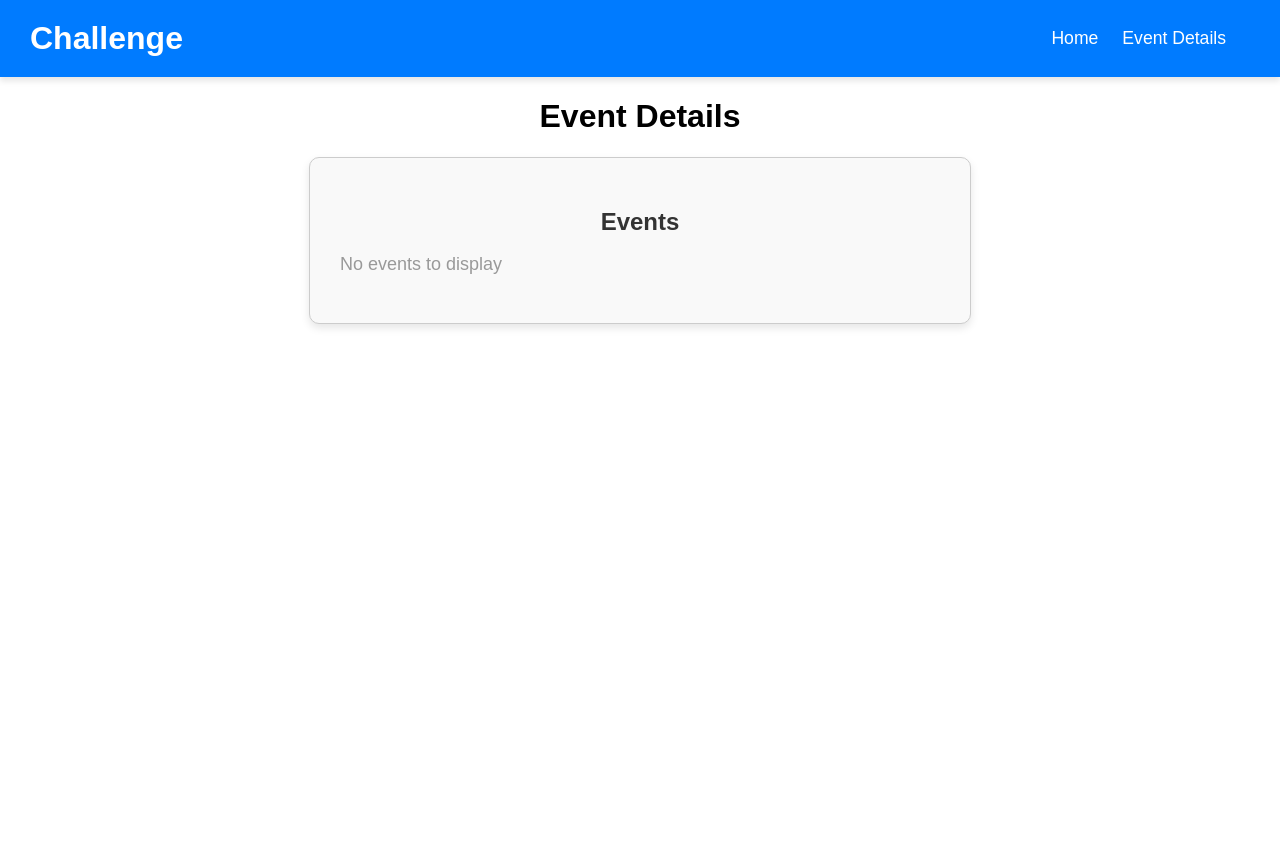
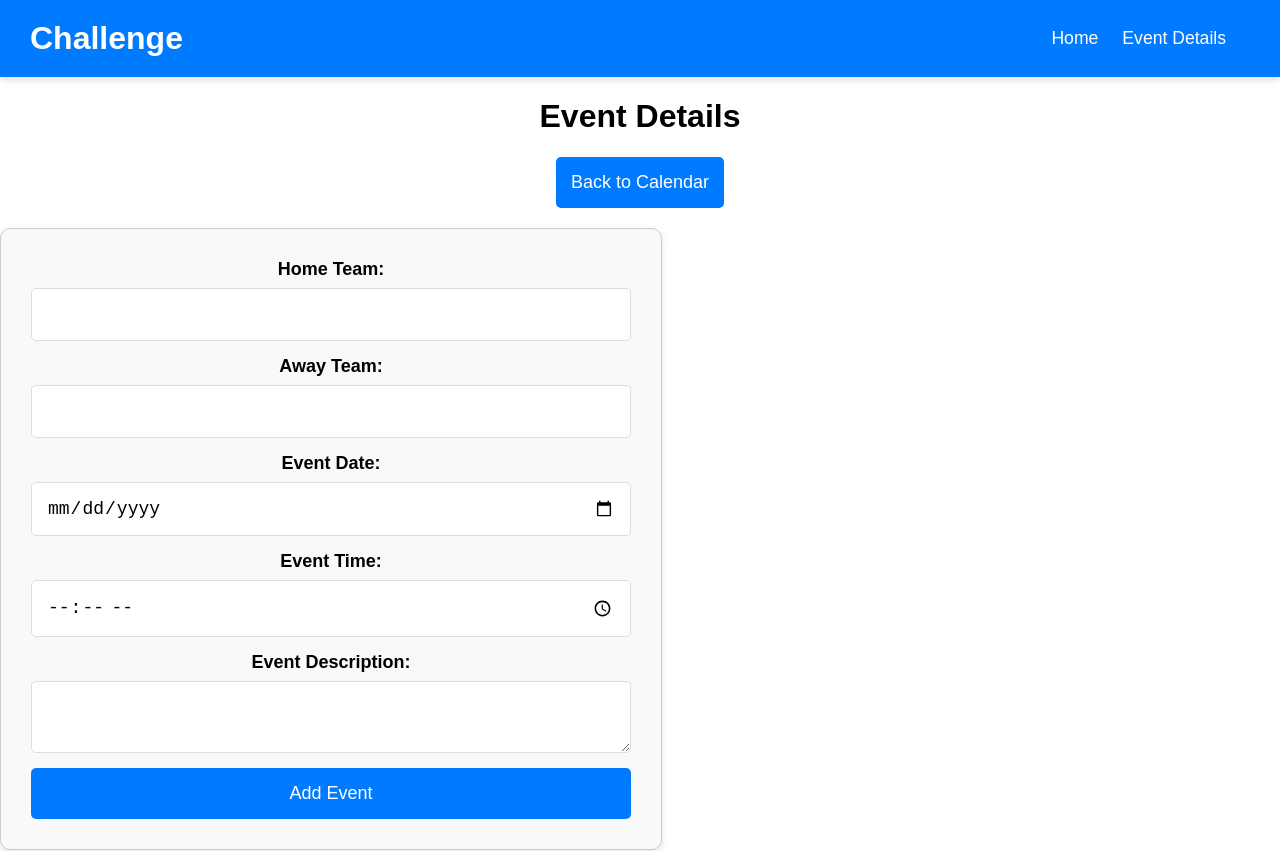
Before and after one commit to sawtoothridge13/calendar, a React (Create React App) app: page /EventDetailsPage in a window 1280 px wide. Shown: the top 851 px of the page. Before the commit the page ends 800 px from the top, so only its background shows below. Built offline with nearby package versions, Linux system fonts and the light colour scheme.

Commit message:
Add persistent storage functionality using local storage

```diff
--- a/src/Routes.js
+++ b/src/Routes.js
@@ -1,6 +1,6 @@
 import { BrowserRouter as Router, Route, Routes } from 'react-router-dom';
 import ChallengeCalendar from './components/ChallengeCalendar/ChallengeCalendar';
-import { EventDetailsPage } from './pages/EventDetailsPage';
+import EventDetailsPage from './pages/EventDetailsPage';
 
 export const PageRoutes = () => {
   return (
--- a/src/components/ChallengeCalendar/ChallengeCalendar.css
+++ b/src/components/ChallengeCalendar/ChallengeCalendar.css
@@ -60,6 +60,7 @@
 .react-calendar__tile {
   padding: 20px;
   font-size: 16px;
+  color: black;
   border-radius: 10px;
   border: 1px solid #ddd;
   cursor: pointer;
@@ -68,6 +69,7 @@
 
 .react-calendar__tile:hover {
   background-color: #e6f7ff;
+  color: black;
   transform: scale(1.05);
 }
 
--- a/src/components/ChallengeCalendar/ChallengeCalendar.jsx
+++ b/src/components/ChallengeCalendar/ChallengeCalendar.jsx
@@ -3,26 +3,34 @@ import './ChallengeCalendar.css';
 import React, { useEffect, useState } from 'react';
 import Calendar from 'react-calendar';
 import { useNavigate } from 'react-router-dom';
-import FormComponent from '../FormComponent/FormComponent'; // Ensure correct path
-import sportData from './sportData.json.json'; // Adjust the path to your actual file location
+import FormComponent from '../FormComponent/FormComponent';
+import sportData from './sportData.json.json';
 
 const ChallengeCalendar = () => {
   const [currentDate, setCurrentDate] = useState(new Date(2024, 0, 1));
-  const [events, setEvents] = useState([]); // Local events state
+  const [events, setEvents] = useState([]);
   const navigate = useNavigate();
 
   useEffect(() => {
-    transformData();
+    const storedEvents = localStorage.getItem('events');
+    if (storedEvents) {
+      const parsedEvents = JSON.parse(storedEvents).map((event) => ({
+        ...event,
+        date: new Date(event.date), // Convert date back to a Date object
+      }));
+      setEvents(parsedEvents);
+    } else {
+      transformData();
+    }
   }, []);
 
-  // Transform preloaded JSON data into the new event structure
   const transformData = () => {
     const transformedEvents = sportData.data.map((event) => {
       const [year, month, day] = event.dateVenue.split('-').map(Number);
       const [hour, minute, second] = event.timeVenueUTC.split(':').map(Number);
       const eventDate = new Date(
         Date.UTC(year, month - 1, day, hour, minute, second),
-      ); // month is zero-based
+      );
       return {
         date: eventDate,
         homeTeam: event.homeTeam?.name || 'TBD',
@@ -39,23 +47,30 @@ const ChallengeCalendar = () => {
     setEvents(transformedEvents);
   };
 
-  // Handle date click to navigate to the EventDetailsPage with events for that date
   const handleDateClick = (date) => {
     const eventsForDate = events.filter(
       (event) => event.date.toDateString() === date.toDateString(),
     );
 
     navigate('/EventDetailsPage', {
-      state: { eventsForDate }, // Pass only the events for the selected date
+      state: { eventsForDate, allEvents: events },
     });
   };
 
-  // Handle adding a new event
   const handleAddEvent = (newEvent) => {
-    setEvents([...events, newEvent]); // Update local events
+    const updatedEvents = [...events, newEvent];
+    setEvents(updatedEvents);
+    localStorage.setItem(
+      'events',
+      JSON.stringify(
+        updatedEvents.map((event) => ({
+          ...event,
+          date: event.date.toISOString(),
+        })),
+      ),
+    );
   };
 
-  // Handle month navigation
   const handleMonthChange = (direction) => {
     const newDate = new Date(
       currentDate.getFullYear(),
@@ -65,19 +80,17 @@ const ChallengeCalendar = () => {
     setCurrentDate(newDate);
   };
 
-  // Check if a date has events
   const isDateWithEvent = (date) => {
     return events.some(
       (event) => event.date.toDateString() === date.toDateString(),
     );
   };
 
-  // Get the current month's name
   const monthName = currentDate.toLocaleString('default', { month: 'long' });
 
   return (
     <div className="calendar-container">
-      <h1>Challenge Calendar</h1>
+      <h1>My Calendar</h1>
       <div className="calendar-header">
         <button onClick={() => handleMonthChange(-1)}>&lt; Previous</button>
         <span className="month-name">
@@ -87,7 +100,7 @@ const ChallengeCalendar = () => {
       </div>
       <Calendar
         className="react-calendar"
-        onClickDay={handleDateClick} // Handle day click to navigate
+        onClickDay={handleDateClick}
         value={currentDate}
         activeStartDate={currentDate}
         minDate={new Date(2024, 0, 1)}
--- a/src/components/EventList/EventListComponent.jsx
+++ b/src/components/EventList/EventListComponent.jsx
@@ -11,7 +11,7 @@ const EventListComponent = ({ events }) => {
             const formattedTime = event.date.toLocaleTimeString([], {
               hour: '2-digit',
               minute: '2-digit',
-              hour12: false, // 24-hour format
+              hour12: false,
             });
 
             return (
--- a/src/components/FormComponent/FormComponent.jsx
+++ b/src/components/FormComponent/FormComponent.jsx
@@ -1,12 +1,12 @@
+import './FormComponent.css';
 import React, { useState } from 'react';
-import styles from './FormComponent.css';
 
 const FormComponent = ({ handleAddEvent }) => {
   const [homeTeam, setHomeTeam] = useState('');
   const [awayTeam, setAwayTeam] = useState('');
   const [eventDescription, setEventDescription] = useState('');
-  const [eventDate, setEventDate] = useState(''); // New state for date input
-  const [eventTime, setEventTime] = useState(''); // New state for time input
+  const [eventDate, setEventDate] = useState('');
+  const [eventTime, setEventTime] = useState('');
   const [error, setError] = useState('');
 
   const handleSubmit = (e) => {
@@ -22,7 +22,6 @@ const FormComponent = ({ handleAddEvent }) => {
       return;
     }
 
-    // Combine the date and time to create a full Date object
     const [year, month, day] = eventDate.split('-').map(Number);
     const [hours, minutes] = eventTime.split(':').map(Number);
     const eventDateTime = new Date(year, month - 1, day, hours, minutes);
@@ -34,7 +33,7 @@ const FormComponent = ({ handleAddEvent }) => {
       date: eventDateTime,
     };
 
-    handleAddEvent(newEvent); // Pass the new event object
+    handleAddEvent(newEvent);
     setHomeTeam('');
     setAwayTeam('');
     setEventDescription('');
@@ -44,7 +43,7 @@ const FormComponent = ({ handleAddEvent }) => {
   };
 
   return (
-    <div className={styles['form-container']}>
+    <div className="form-container">
       <form onSubmit={handleSubmit}>
         <label htmlFor="homeTeam">Home Team:</label>
         <input
@@ -53,7 +52,6 @@ const FormComponent = ({ handleAddEvent }) => {
           value={homeTeam}
           onChange={(e) => setHomeTeam(e.target.value)}
         />
-
         <label htmlFor="awayTeam">Away Team:</label>
         <input
           type="text"
@@ -61,7 +59,6 @@ const FormComponent = ({ handleAddEvent }) => {
           value={awayTeam}
           onChange={(e) => setAwayTeam(e.target.value)}
         />
-
         <label htmlFor="eventDate">Event Date:</label>
         <input
           type="date"
@@ -69,7 +66,6 @@ const FormComponent = ({ handleAddEvent }) => {
           value={eventDate}
           onChange={(e) => setEventDate(e.target.value)}
         />
-
         <label htmlFor="eventTime">Event Time:</label>
         <input
           type="time"
@@ -77,17 +73,15 @@ const FormComponent = ({ handleAddEvent }) => {
           value={eventTime}
           onChange={(e) => setEventTime(e.target.value)}
         />
-
         <label htmlFor="eventDescription">Event Description:</label>
         <textarea
           id="eventDescription"
           value={eventDescription}
           onChange={(e) => setEventDescription(e.target.value)}
         ></textarea>
-
         <button type="submit">Add Event</button>
       </form>
-      {error && <p className={styles['error-message']}>{error}</p>}
+      {error && <p className="error-message">{error}</p>}
     </div>
   );
 };
--- a/src/pages/EventDetailsPage.js
+++ b/src/pages/EventDetailsPage.js
@@ -1,15 +1,37 @@
-import React from 'react';
-import { useLocation } from 'react-router-dom';
+import React, { useEffect, useState } from 'react';
+import { useLocation, useNavigate } from 'react-router-dom';
 import EventListComponent from '../components/EventList/EventListComponent';
+import FormComponent from '../components/FormComponent/FormComponent';
 
-export const EventDetailsPage = () => {
+const EventDetailsPage = () => {
   const location = useLocation();
-  const eventsForDate = location.state?.eventsForDate || []; // Safely retrieve the events
+  const navigate = useNavigate();
+  const [events, setEvents] = useState(location.state?.allEvents || []);
+  const eventsForDate = location.state?.eventsForDate || [];
+
+  const handleAddEvent = (newEvent) => {
+    const updatedEvents = [...events, newEvent];
+    setEvents(updatedEvents);
+    localStorage.setItem('events', JSON.stringify(updatedEvents));
+  };
+
+  useEffect(() => {
+    const storedEvents = localStorage.getItem('events');
+    if (storedEvents) {
+      setEvents(JSON.parse(storedEvents));
+    }
+  }, []);
 
   return (
-    <div>
+    <div className="event-details-container">
       <h1>Event Details</h1>
+      <button onClick={() => navigate('/')} className="back-button">
+        Back to Calendar
+      </button>
+      <FormComponent handleAddEvent={handleAddEvent} />
       <EventListComponent events={eventsForDate} />
     </div>
   );
 };
+
+export default EventDetailsPage;
```
